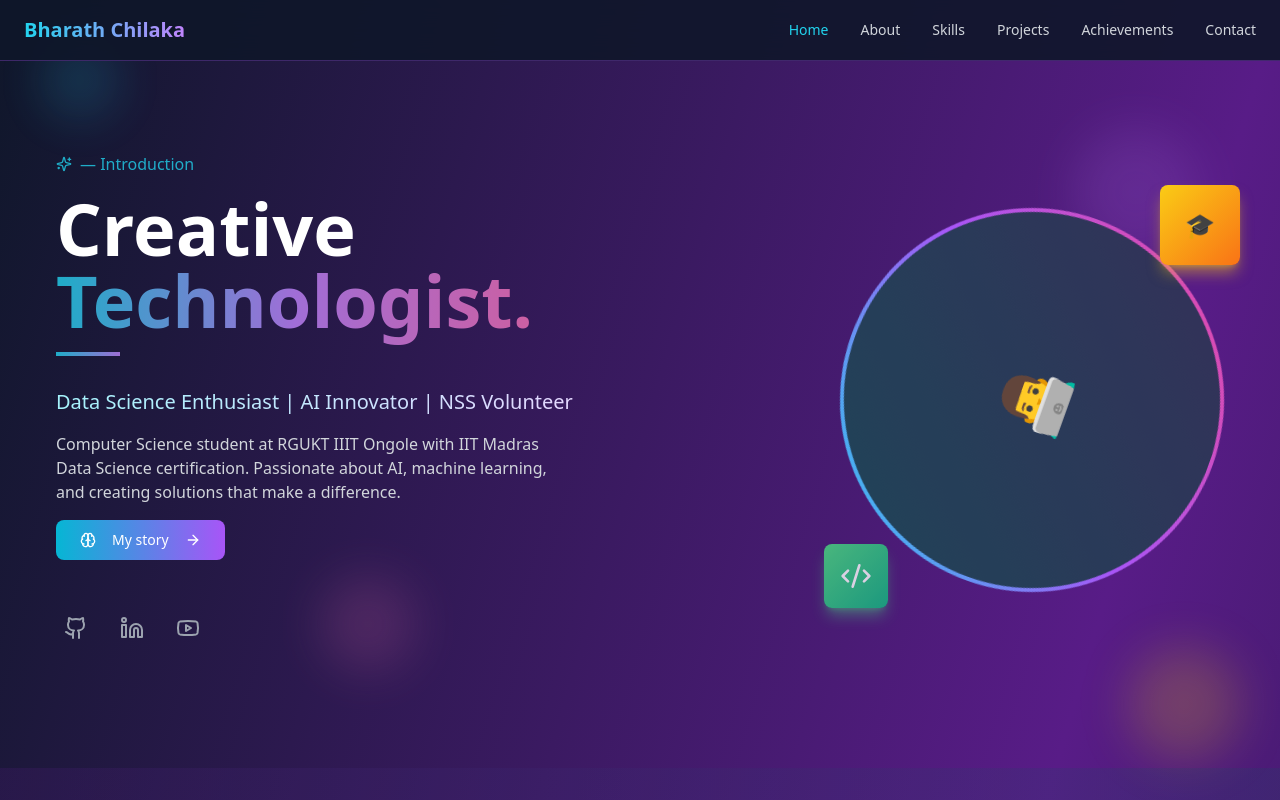
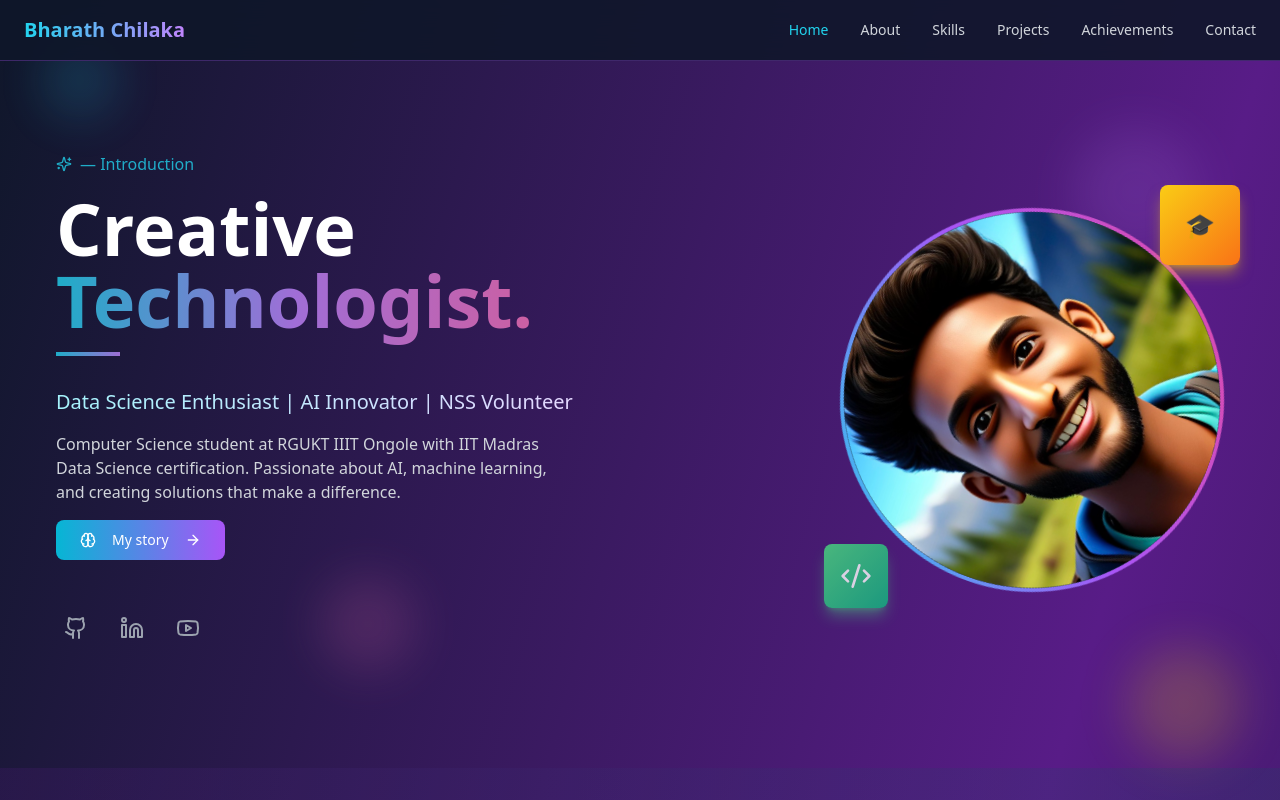
Before and after one commit to Bobby-111/bharath-portfolio, a React (Vite) app: page / in a window 1280 px wide. Shown: the top 800 px of the page. Built offline with nearby package versions, Linux system fonts and the light colour scheme.

Commit message:
Add photo to Hero section
Integrate the provided image into the Hero section, within the circular mask.

```diff
--- a/src/pages/Index.tsx
+++ b/src/pages/Index.tsx
@@ -204,9 +204,13 @@ const Index = () => {
             <div className="lg:justify-self-end">
               <div className="relative">
                 <div className="w-80 h-80 lg:w-96 lg:h-96 rounded-full bg-gradient-to-br from-cyan-400 via-purple-500 to-pink-500 p-1 animate-spin-slow">
-                  <div className="w-full h-full rounded-full bg-slate-800 flex items-center justify-center text-6xl relative overflow-hidden">
+                  <div className="w-full h-full rounded-full bg-slate-800 flex items-center justify-center relative overflow-hidden">
                     <div className="absolute inset-0 bg-gradient-to-br from-cyan-400/20 to-purple-500/20 animate-pulse"></div>
-                    <span className="relative z-10">👨‍💻</span>
+                    <img
+                      src="/lovable-uploads/d9b3b480-bc36-4884-b4c2-f459b24a08eb.png"
+                      alt="Bharath Chilaka"
+                      className="w-full h-full object-cover rounded-full relative z-10"
+                    />
                   </div>
                 </div>
                 <div className="absolute -top-4 -right-4 w-20 h-20 bg-gradient-to-br from-yellow-400 to-orange-500 rounded-lg flex items-center justify-center text-2xl animate-bounce shadow-lg shadow-yellow-400/50">
```
Also changed, not shown: public/lovable-uploads/d9b3b480-bc36-4884-b4c2-f459b24a08eb.png (added).
